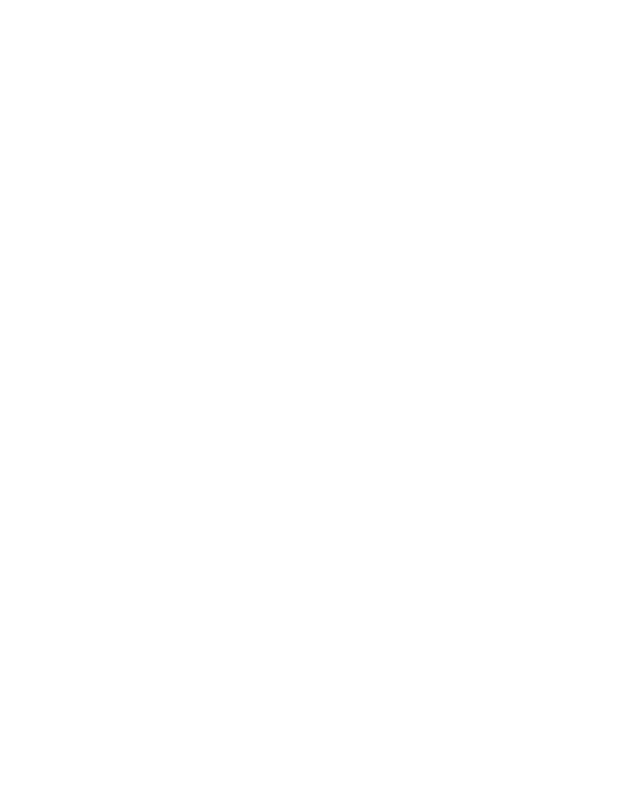
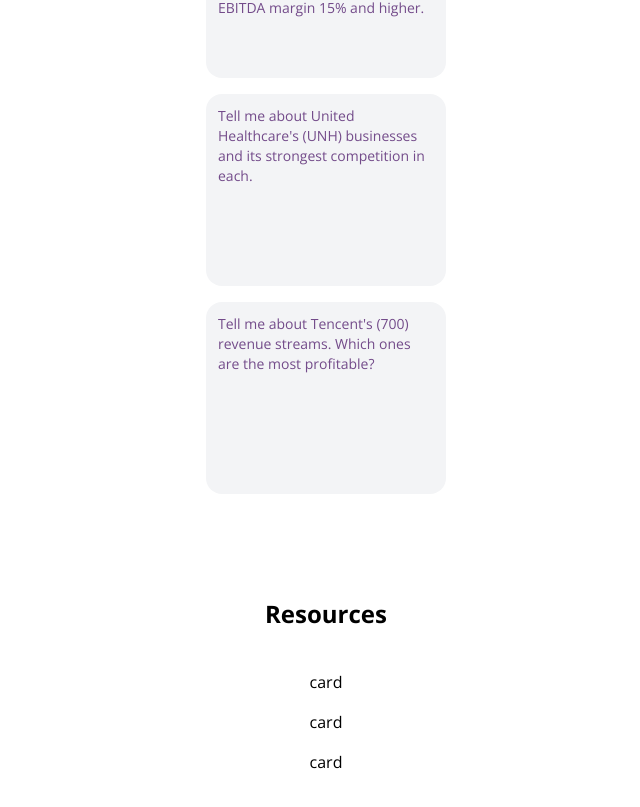
Before and after one commit to rakib00-dev/vpj-website-demo-, a React (Vite) app: page /app/start in a window 1280 px wide. Shown: the part 1059-1866 px from the top of the page, without its empty margins (314-954 px from the left). Before the commit the page ends 985 px from the top, so only its background shows below. Built offline with nearby package versions, Linux system fonts and the light colour scheme.

Commit message:
updated the resources and example page conetent

```diff
--- a/src/Components/Examples.jsx
+++ b/src/Components/Examples.jsx
@@ -1,11 +1,11 @@
 import { Link } from 'react-router-dom';
 
-const Examples = ({ title = 'Examples', children }) => {
+const Examples = ({ title = 'Examples', children, md = 'grid-cols-4' }) => {
   return (
-    <section className="mx-auto w-11/12 max-w-7xl my-12 md:my-20">
+    <section className="mx-auto w-11/12 max-w-7xl my-12 md:my-26">
       <div className="grid place-items-center gap-10">
         <h1 className="text-2xl font-bold text-center">{title}</h1>
-        <div className="grid grid-cols-1 gap-4 md:grid-cols-4">
+        <div className={`grid grid-cols-1 gap-4 md:${md}`}>
           {children ? (
             children
           ) : (
--- a/src/Components/Resources.jsx
+++ b/src/Components/Resources.jsx
@@ -1,7 +1,18 @@
 import Examples from './Examples';
 
 const Resources = () => {
-  return <Examples title="Resources"></Examples>;
+  return (
+    <Examples title="Resources" md="grid-cols-3">
+      {/* cards */}
+      <ResourcesCard />
+      <ResourcesCard />
+      <ResourcesCard />
+    </Examples>
+  );
 };
 
 export default Resources;
+
+const ResourcesCard = () => {
+  return <div>card</div>;
+};
--- a/src/pages/StartPage.jsx
+++ b/src/pages/StartPage.jsx
@@ -1,4 +1,5 @@
 import Examples from '../Components/Examples';
+import Resources from '../Components/Resources';
 import StartPageHeader from '../Components/StartPageHeader';
 
 const StartPage = () => {
@@ -6,6 +7,7 @@ const StartPage = () => {
     <>
       <StartPageHeader />
       <Examples />
+      <Resources />
     </>
   );
 };
```
